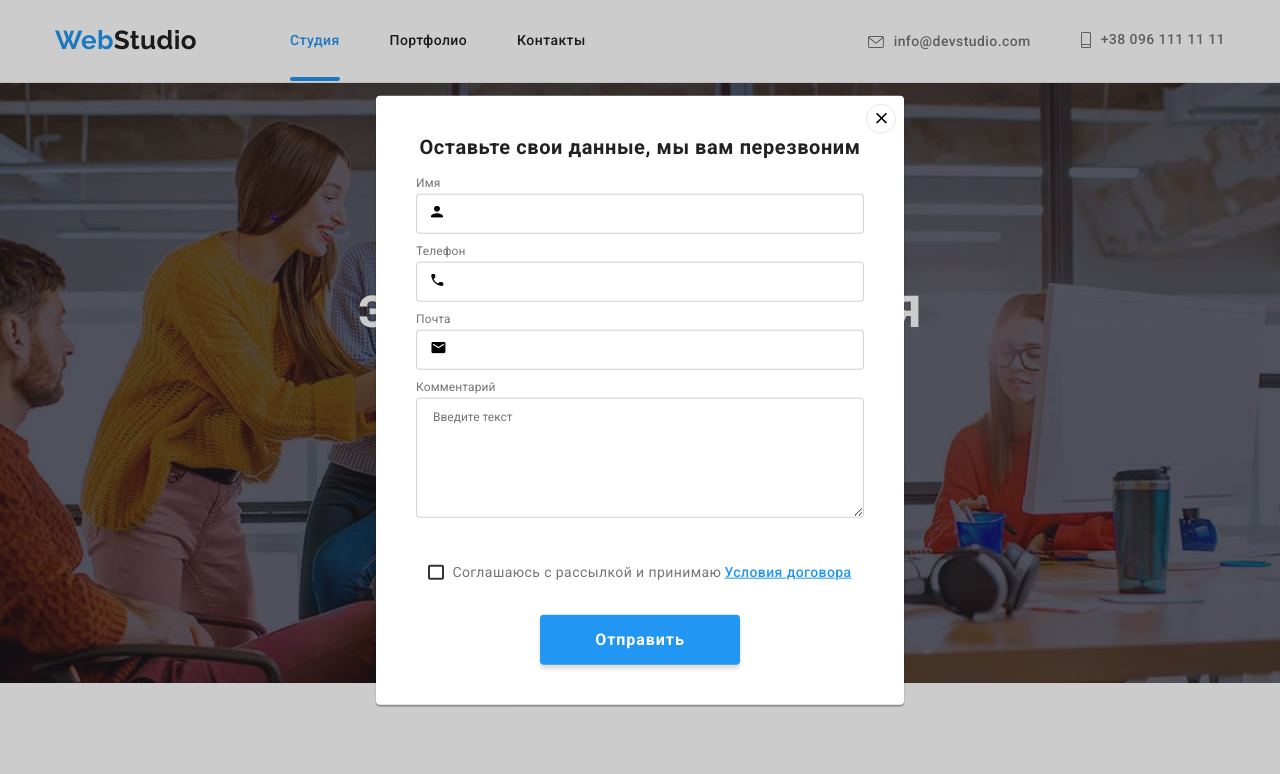
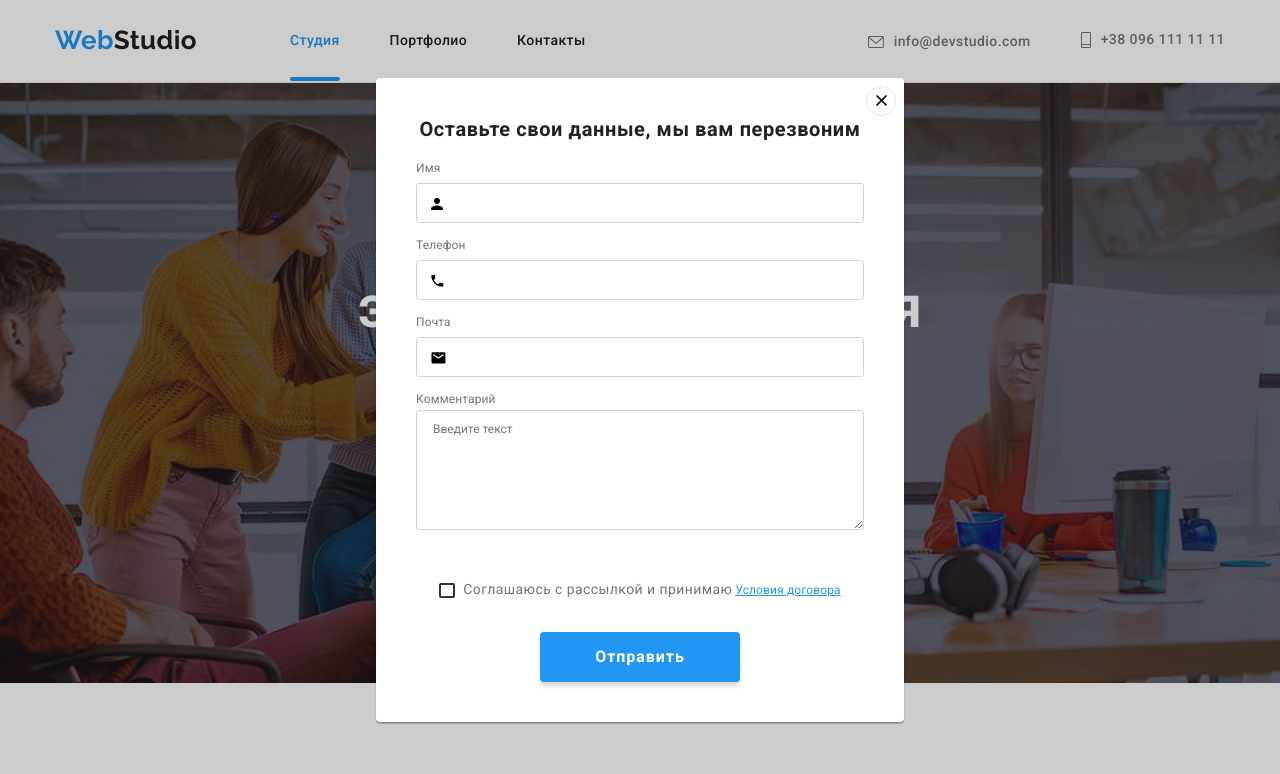
Before and after one commit to Dmitriff/goit-markup-hw-06, a plain HTML site: page index.html in a window 1280 px wide. Both pictures are taken after a click on the button "Заказать услугу". Shown: the top 774 px of the page. Drawn offline with nearby package versions, Linux system fonts and the light colour scheme.

Commit message:
home-work-06-02

```diff
--- a/css/style.css
+++ b/css/style.css
@@ -807,7 +807,13 @@ footer .logo {
   display: flex;
   flex-direction: column;
   justify-content: center;
+  font-weight: normal;
+  font-size: 12px;
+  line-height: 1.17;
+  letter-spacing: 0.01em;
+  color: var(--list-text-color);
   width: 100%;
+  padding: 40px;
   margin-left: auto;
   margin-right: auto;
 }
@@ -816,14 +822,20 @@ footer .logo {
   font-size: 20px;
   line-height: 1.15;
   letter-spacing: 0.03em;
+  margin-bottom: 20px;
+  text-align: center;
   color: var(--primary-text-color);
 }
 .form-field {
   position: relative;
+  margin-bottom: 5px;
   font-weight: 400;
   font-size: 12px;
   line-height: 1.17;
   letter-spacing: 0.01em;
+  color: var(--list-text-color);
+}
+.form-label {
   color: var(--list-text-color);
 }
 .form-comment::placeholder {
@@ -836,10 +848,9 @@ footer .logo {
 .form-input {
   width: 100%;
   height: 40px;
-  margin-top: 4px;
+  margin-top: 8px;
   margin-bottom: 10px;
   padding: 12px 0 12px 40px;
-
   border: 1px solid rgba(33, 33, 33, 0.2);
   box-sizing: border-box;
   border-radius: 4px;
@@ -849,8 +860,9 @@ footer .logo {
 }
 .label-icon {
   position: absolute;
-  top: 30px;
+  top: 50%;
   left: 15px;
+  transform: translateY(-50%);
 }
 .form-field:focus-within .label-icon {
   fill: var(--accent-color);
@@ -885,20 +897,7 @@ footer .logo {
   border-radius: 4px;
   transition: box-shadow 100ms cubic-bezier(0.4, 0, 0.2, 1);
 }
-.form-requst {
-  padding: 40px;
-}
-.requst {
-  font-weight: 700;
-  font-size: 20px;
-  line-height: 1.15;
-  text-align: center;
 
-  color: var(--primary-text-color);
-}
-.form-field {
-  position: relative;
-}
 .form-checkbox {
   display: flex;
   align-items: center;
--- a/index.html
+++ b/index.html
@@ -590,24 +590,23 @@
 
         <form class="form-requst">
           <h2 class="requst">Оставьте свои данные, мы вам перезвоним</h2>
+          <label for="name" class="form-label">Имя</label>
           <div class="form-field">
-            <label for="name" class="form-label">Имя</label>
             <input class="form-input" type="text" name="name" id="neme" />
             <svg class="label-icon" width="12px" height="12px">
               <use href="./icon/sprite.svg#icon-man"></use>
             </svg>
           </div>
 
+          <label for="tel" class="form-label">Телефон</label>
           <div class="form-field">
-            <label for="tel" class="form-label">Телефон</label>
             <input class="form-input" type="tel" name="telephon" id="tel" />
             <svg class="label-icon" width="13px" height="13px">
               <use href="./icon/sprite.svg#icon-phone"></use>
             </svg>
           </div>
-
+          <label for="mail" class="form-label">Почта</label>
           <div class="form-field">
-            <label for="mail" class="form-label">Почта</label>
             <input class="form-input" type="email" name="mail" id="mail" />
             <svg class="label-icon" width="15px" height="12px">
               <use href="./icon/sprite.svg#icon-envelope"></use>
```
